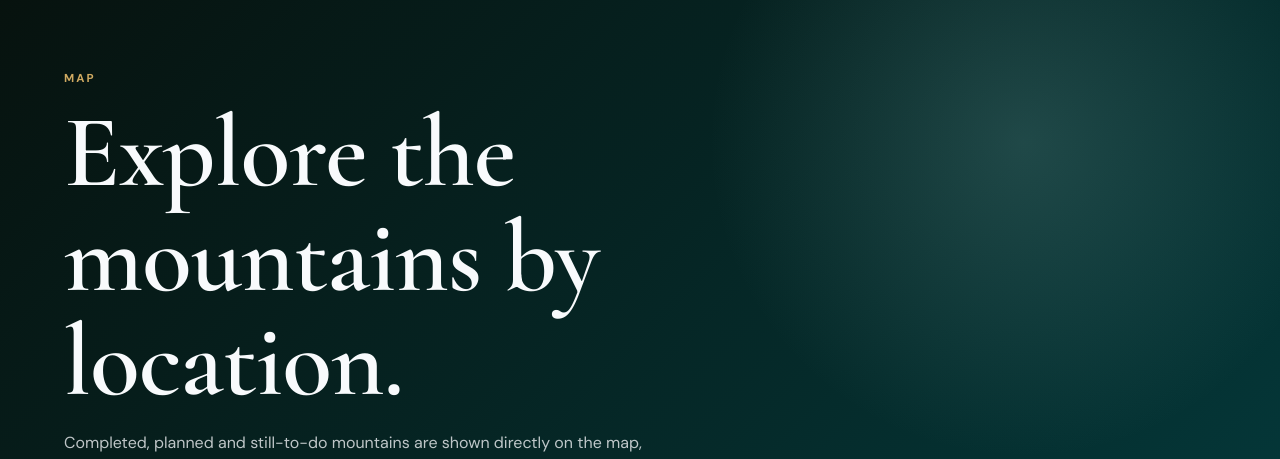
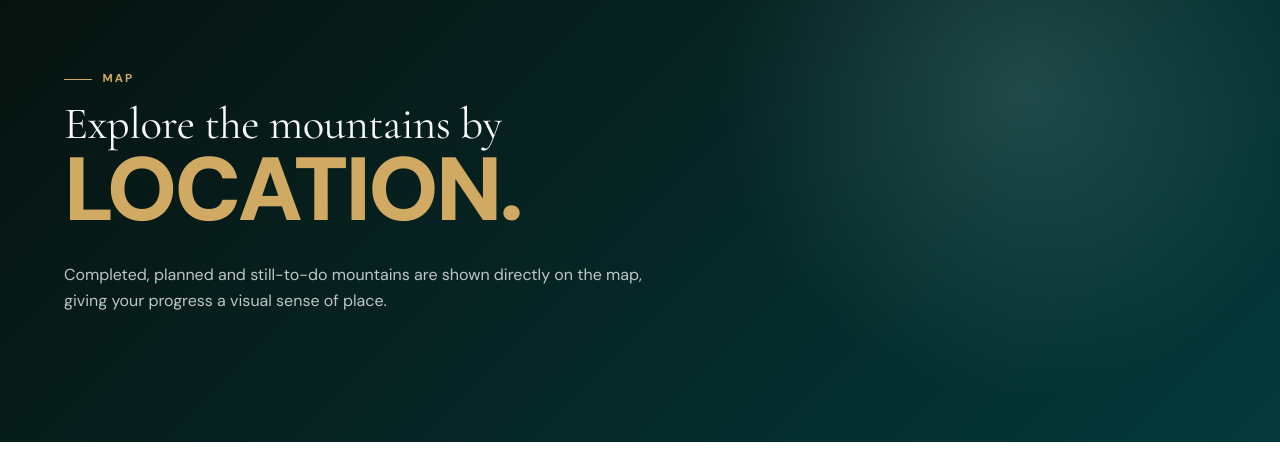
Before and after one commit to TGOSS1984/summitlog-uk, a React app in the folder frontend/: page /map in a window 1280 px wide. Shown: the part 131-590 px from the top of the page. Built offline with nearby package versions, Linux system fonts and the light colour scheme; no server answers; the HTML template or start-up script is replaced by a standard one.

Commit message:
style : adjust page headers

```diff
--- a/frontend/src/pages/CollectionDetailPage.jsx
+++ b/frontend/src/pages/CollectionDetailPage.jsx
@@ -124,7 +124,10 @@ function CollectionDetailPage() {
       <section className="section section-dark collection-hero">
         <div className="container collection-hero__grid">
           <div>
-            <p className="section-kicker">Mountain collection</p>
+            <p className="section-kicker">
+              <span className="kicker-line" />
+              Mountain Collection
+            </p>
             <h1>{collection.name}</h1>
             <p>{collection.description}</p>
           </div>
--- a/frontend/src/pages/DashboardPage.jsx
+++ b/frontend/src/pages/DashboardPage.jsx
@@ -302,7 +302,10 @@ function DashboardPage() {
     <main className="dashboard-page">
       <section className="section section-dark dashboard-hero">
         <div className="container">
-          <p className="section-kicker">Dashboard</p>
+          <p className="section-kicker">
+              <span className="kicker-line" />
+              Dashboard
+            </p>
           <h1 className="page-hero__h1">
                 <span className="page-hero__h1-top">Your mountain record,</span>
                 <span className="page-hero__h1-bottom">Progress.</span>
--- a/frontend/src/pages/MapPage.jsx
+++ b/frontend/src/pages/MapPage.jsx
@@ -181,8 +181,14 @@ function MapPage() {
     <main>
       <section className="section section-dark map-hero">
         <div className="container">
-          <p className="section-kicker">Map</p>
-          <h1>Explore the mountains by location.</h1>
+          <p className="section-kicker">
+              <span className="kicker-line" />
+              Map
+            </p>
+          <h1 className="page-hero__h1">
+                <span className="page-hero__h1-top">Explore the mountains by</span>
+                <span className="page-hero__h1-bottom">Location.</span>
+              </h1>
           <p>
             Completed, planned and still-to-do mountains are shown directly on
             the map, giving your progress a visual sense of place.
--- a/frontend/src/pages/MountainDetailPage.jsx
+++ b/frontend/src/pages/MountainDetailPage.jsx
@@ -177,7 +177,7 @@ function MountainDetailPage() {
     <main>
       <section className="section section-dark mountain-detail-hero">
         <div className="container">
-          <p className="section-kicker">{getCollectionNames(mountain)}</p>
+          <p className="section-kicker"><span className="kicker-line" />{getCollectionNames(mountain)}</p>
           <h1>{mountain.name}</h1>
           <p>{mountain.summary}</p>
         </div>
```
